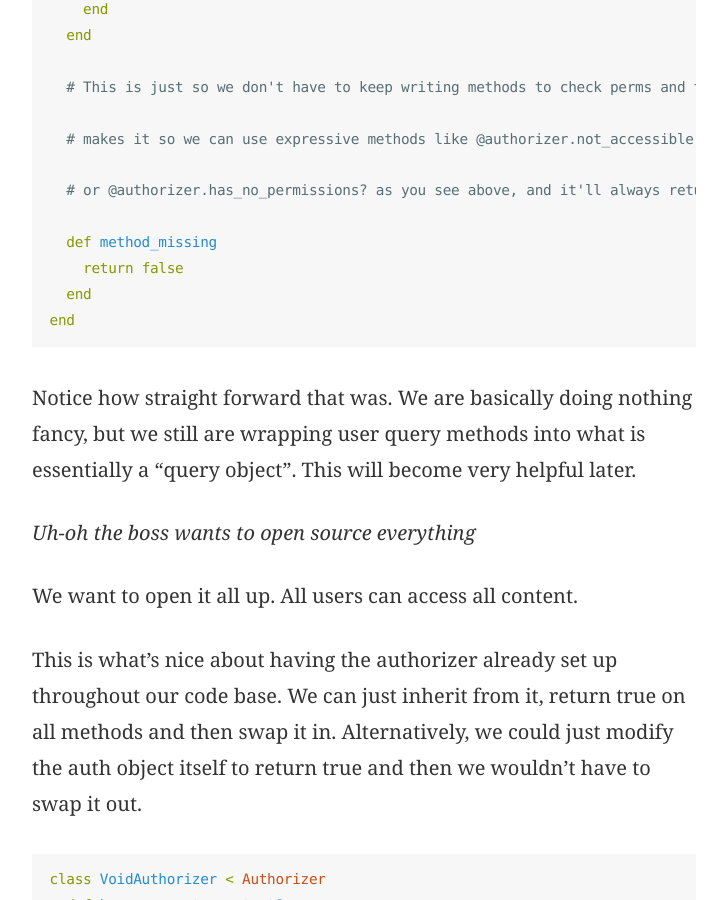
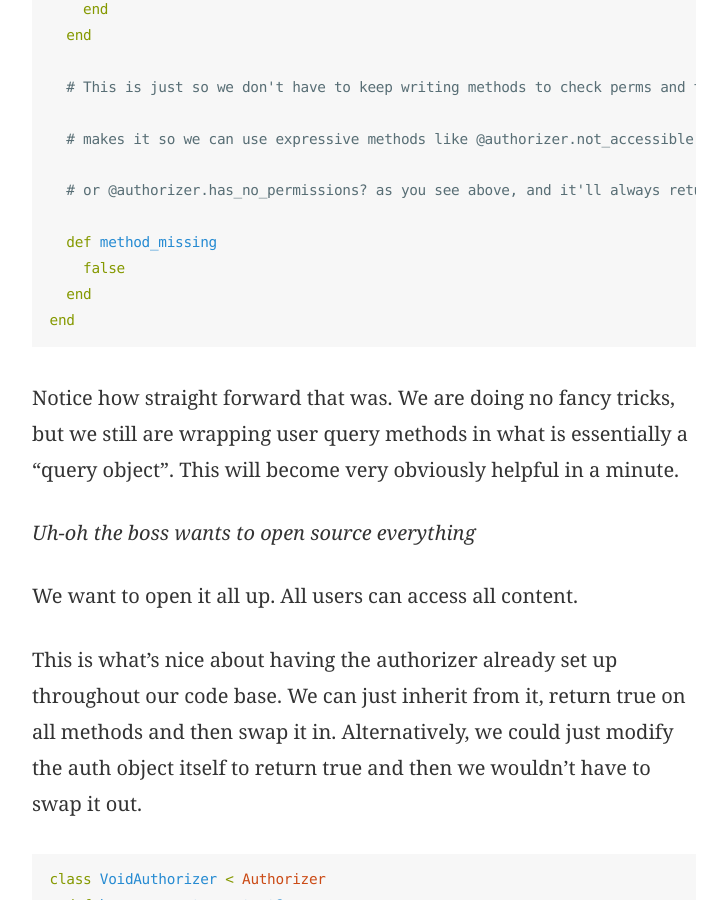
Before and after one commit to mraiur/dainmiller.github.io, a Jekyll site: the page built from _posts/2015-10-10-auth-objects.markdown, in a window 1280 px wide and 900 px high, scrolled down 2558 px. Shown: the whole window, without its empty margins (276-1003 px from the left). Built offline with Jekyll 4.4.1, drawn with Linux system fonts in a browser that asks for light colours.

Commit message:
More refinements

```diff
--- a/_posts/2015-10-10-auth-objects.markdown
+++ b/_posts/2015-10-10-auth-objects.markdown
@@ -74,13 +74,13 @@ class Authorizer
   # makes it so we can use expressive methods like @authorizer.not_accessible
   # or @authorizer.has_no_permissions? as you see above, and it'll always return false.
   def method_missing
-    return false
+    false
   end
 end
 {% endhighlight %}
 
-Notice how straight forward that was. We are basically doing nothing fancy, but we still are wrapping
-user query methods into what is essentially a "query object". This will become very helpful later.
+Notice how straight forward that was. We are doing no fancy tricks, but we still are wrapping
+user query methods in what is essentially a "query object". This will become very obviously helpful in a minute.
 
 *Uh-oh the boss wants to open source everything*
 
```
